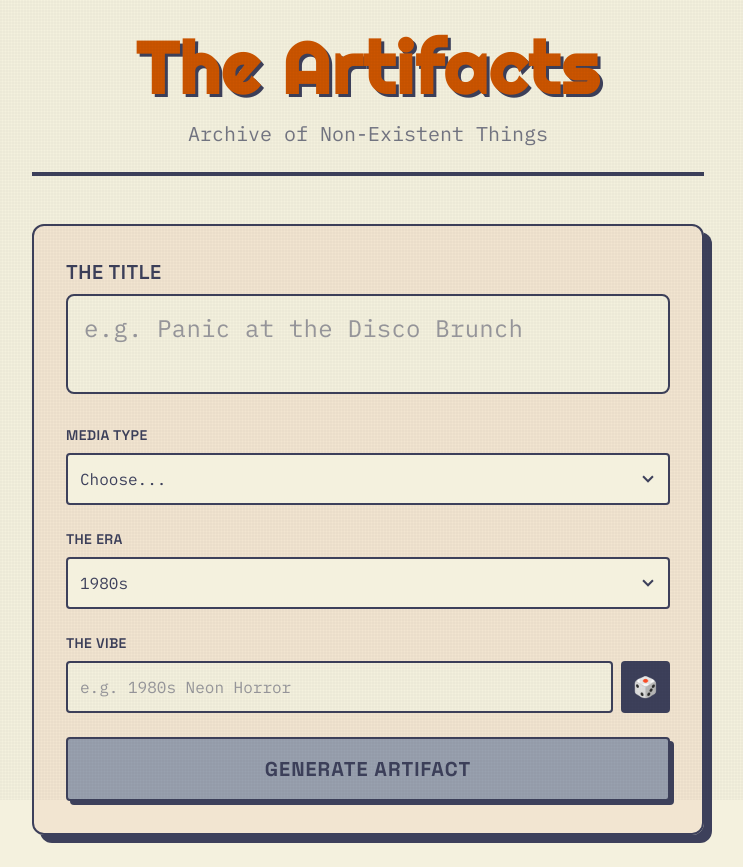
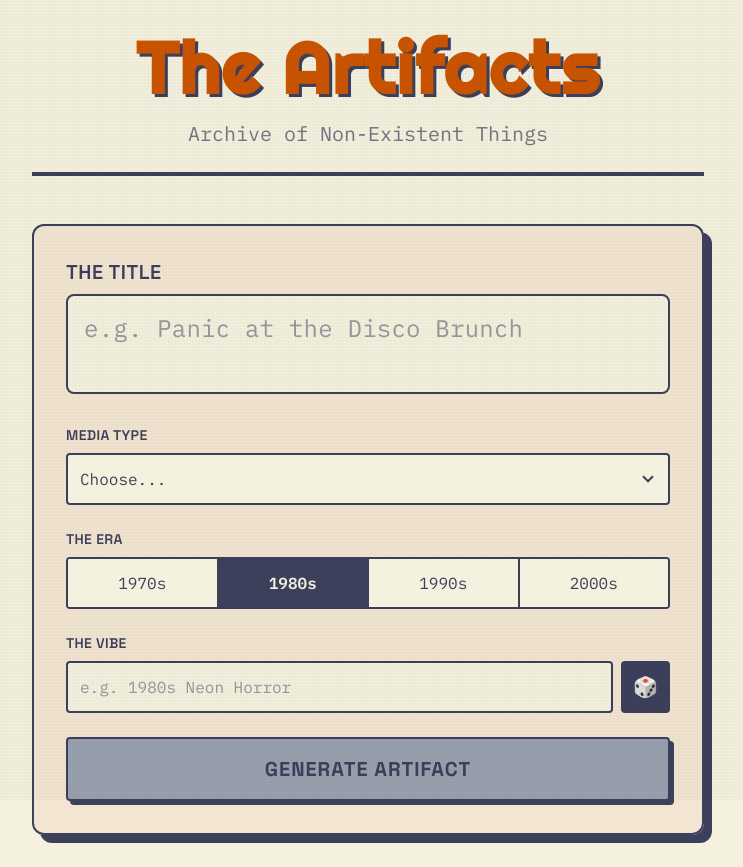
Before and after one commit to dylandibona/artifacts, a Next.js app: page / in a window 1280 px wide. Shown: the whole page, without its empty margins (272-1015 px from the left). Built offline with nearby package versions, Linux system fonts and the light colour scheme.

Commit message:
Replace decade dropdown with segmented control

```diff
--- a/app/page.tsx
+++ b/app/page.tsx
@@ -141,23 +141,22 @@ export default function Home() {
             {/* The Era */}
             <div>
               <label className="block font-semibold uppercase mb-2 text-sm tracking-wide" style={{ fontFamily: "var(--font-body)" }}>The Era</label>
-              <div className="relative">
-                <select
-                  value={decade}
-                  onChange={(e) => setDecade(e.target.value)}
-                  className="w-full bg-[#f4f1de] border-2 border-[#3d405b] p-3 pr-10 rounded appearance-none focus:outline-none focus:border-[#cc5500]"
-                  style={{ fontFamily: "var(--font-mono)", fontWeight: 400 }}
-                >
-                  <option value="1970s">1970s</option>
-                  <option value="1980s">1980s</option>
-                  <option value="1990s">1990s</option>
-                  <option value="Early 2000s">Early 2000s</option>
-                </select>
-                <div className="pointer-events-none absolute inset-y-0 right-0 flex items-center px-3 text-[#3d405b]">
-                  <svg className="fill-current h-5 w-5" xmlns="http://www.w3.org/2000/svg" viewBox="0 0 20 20">
-                    <path d="M9.293 12.95l.707.707L15.657 8l-1.414-1.414L10 10.828 5.757 6.586 4.343 8z"/>
-                  </svg>
-                </div>
+              <div className="flex border-2 border-[#3d405b] rounded overflow-hidden bg-[#f4f1de]">
+                {["1970s", "1980s", "1990s", "2000s"].map((era, index) => (
+                  <button
+                    key={era}
+                    type="button"
+                    onClick={() => setDecade(era === "2000s" ? "Early 2000s" : era)}
+                    className={`flex-1 py-3 px-2 text-sm md:text-base transition-all relative ${
+                      (decade === era || (era === "2000s" && decade === "Early 2000s"))
+                        ? "bg-[#3d405b] text-[#f4f1de] font-semibold shadow-inner"
+                        : "bg-[#f4f1de] text-[#3d405b] hover:bg-[#e07a5f]/20"
+                    } ${index !== 0 ? "border-l-2 border-[#3d405b]" : ""}`}
+                    style={{ fontFamily: "var(--font-mono)", fontWeight: (decade === era || (era === "2000s" && decade === "Early 2000s")) ? 600 : 400 }}
+                  >
+                    {era}
+                  </button>
+                ))}
               </div>
             </div>
 
```
